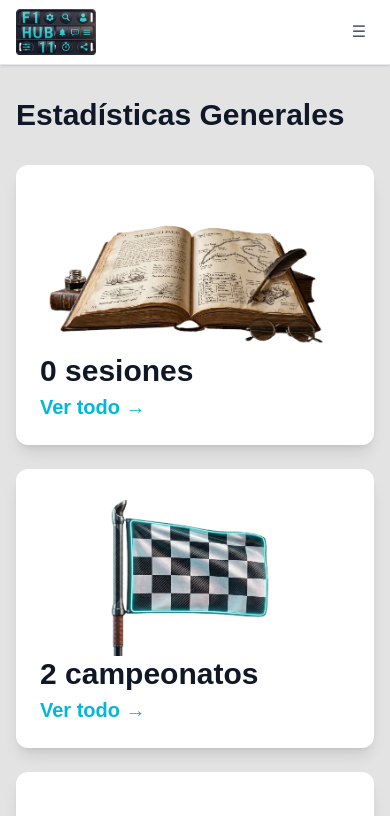
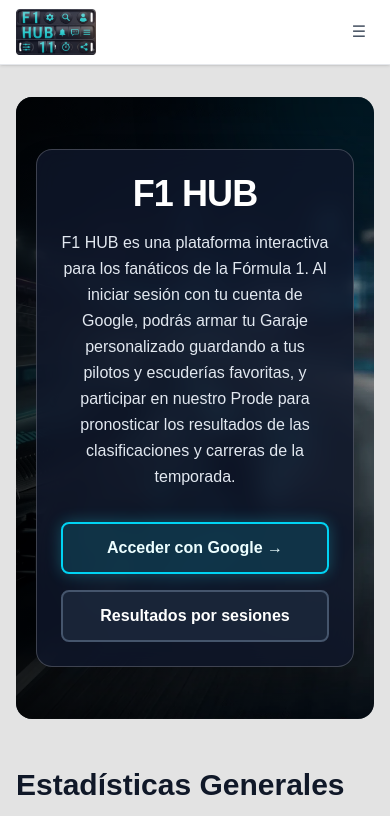
Before and after one commit to AldoNunez90/f1, a Next.js app: page / in a window 390 px wide. Shown: the top 816 px of the page. Built offline with nearby package versions, Linux system fonts and the light colour scheme; no server answers; the database is empty.

Commit message:
metadata2

```diff
--- a/app/layout.tsx
+++ b/app/layout.tsx
@@ -7,6 +7,7 @@ import Script from "next/script";
 import { Analytics } from "@vercel/analytics/next";
 import { F1Provider } from "@/lib/context/F1Context";
 import { SessionProvider } from "next-auth/react";
+import  Link  from "next/link"
 
 // Inicializar servicios del servidor
 initializeAppServices();
@@ -92,11 +93,15 @@ export default function RootLayout({
           </F1Provider>
         </SessionProvider>
         <Analytics />
-        <footer className="bg-white dark:bg-gray-900 border-t border-gray-200 dark:border-gray-800 mt-16">
-          <div className="max-w-7xl mx-auto px-4 sm:px-6 lg:px-8 py-8 text-center">
+      <footer className="bg-white dark:bg-gray-900 border-t border-gray-200 dark:border-gray-800 mt-16">
+          <div className="max-w-7xl mx-auto px-4 sm:px-6 lg:px-8 py-8 flex flex-col md:flex-row justify-between items-center gap-4 text-center md:text-left">
             <p className="text-gray-600 dark:text-gray-400 text-sm">
-              © 2026 F1 News | Powered by Open F1 API • Made with AI assistance
+              © 2026 F1 HUB | Powered by Open F1 API • Made with AI assistance
             </p>
+            <div className="flex gap-6 text-sm font-semibold text-cyan-600 dark:text-cyan-400">
+              <Link href="/privacy" className="hover:underline">Políticas de Privacidad</Link>
+              <Link href="/terms" className="hover:underline">Términos de Uso</Link>
+            </div>
           </div>
         </footer>
       </body>
--- a/app/page.tsx
+++ b/app/page.tsx
@@ -218,39 +218,40 @@ export default function Home() {
 
   return (
     <div className="space-y-12">
-      {/* Hero Section */}
-      <section className="min-h-96 relative overflow-hidden rounded-2xl md:py-12 text-white justify-items-end items-center hidden md:block">
-        <div className="hidden md:block absolute inset-0">
+      {/* Hero Section - AHORA VISIBLE EN MOBILE */}
+      <section className="min-h-96 relative overflow-hidden rounded-2xl py-8 md:py-12 text-white flex justify-center md:justify-end items-center">
+        {/* Imagen de fondo (ahora visible siempre) */}
+        <div className="absolute inset-0">
           <Image
             src="/landingImgAlfaRomeo.webp"
             alt="F1 HUB - Hero Background"
             fill
             priority
-            sizes="(max-width: 1200px) 100vw, 1200px"
+            sizes="100vw"
             className="object-cover object-center z-0"
           />
         </div>
 
-        <div className="absolute inset-0 bg-linear-to-r from-black/50 via-transparent to-black/20 z-0 pointer-events-none" />
+        <div className="absolute inset-0 bg-linear-to-r from-black/80 via-black/50 to-black/30 z-0 pointer-events-none" />
         <div className="absolute -right-32 -top-32 h-64 w-64 rounded-full bg-cyan-800 opacity-20 blur-3xl z-0"></div>
-        <div className="absolute -left-32 -bottom-32 h-64 w-64 rounded-full bg-cyan-800 opacity-20 blur-3xl z-0"></div>
 
-        <div className="hidden md:flex relative z-10 flex-col max-w-1/3 m-5 bg-gray-600/30 backdrop-blur-sm rounded-2xl p-5 border border-white/10">
-          <h1 className="text-5xl font-bold mb-4 mt-4 tracking-tight">F1 HUB</h1>
-          <p className="text-red-100 text-xl max-w-2xl mb-8 mt-4 whitespace-pre-line font-medium">
-           F1 HUB es una plataforma interactiva para los fanáticos de la Fórmula 1. Al iniciar sesión con tu cuenta de Google, podrás armar tu Garaje personalizado guardando a tus pilotos y escuderías favoritas, y participar en nuestro Prode para pronosticar los resultados de las clasificaciones y carreras de la temporada.
+        {/* Contenedor de texto - Quitamos el hidden */}
+        <div className="flex relative z-10 flex-col max-w-lg m-5 bg-slate-900/80 md:bg-gray-600/30 backdrop-blur-md rounded-2xl p-6 border border-white/20 text-center md:text-left shadow-2xl">
+          <h1 className="text-4xl md:text-5xl font-bold mb-4 tracking-tight text-white">F1 HUB</h1>
+          <p className="text-slate-200 text-base md:text-lg mb-8 leading-relaxed font-medium">
+            F1 HUB es una plataforma interactiva para los fanáticos de la Fórmula 1. Al iniciar sesión con tu cuenta de Google, podrás armar tu Garaje personalizado guardando a tus pilotos y escuderías favoritas, y participar en nuestro Prode para pronosticar los resultados de las clasificaciones y carreras de la temporada.
           </p>
 
-          <div className="flex gap-4 flex-wrap mb-10">
+          <div className="flex flex-col sm:flex-row gap-4 justify-center md:justify-start">
             <Link
               href="/perfil"
-              className="px-8 py-3 border-2 border-white text-white bg-cyan-900/50 font-bold rounded-lg hover:bg-cyan-500 hover:border-cyan-500 transition mb-8 text-center"
+              className="px-6 py-3 border-2 border-cyan-400 text-cyan-50 bg-cyan-900/50 font-bold rounded-lg hover:bg-cyan-500 hover:text-slate-900 hover:border-cyan-500 transition text-center shadow-[0_0_15px_rgba(34,211,238,0.3)]"
             >
-              Acceder →
+              Acceder con Google →
             </Link>
             <Link
               href="/sessions"
-              className="px-8 py-3 bg-cyan-900/50 border-2 border-white text-white font-bold rounded-lg hover:bg-cyan-500 hover:border-cyan-500 transition text-center"
+              className="px-6 py-3 bg-slate-800/80 border-2 border-slate-600 text-white font-bold rounded-lg hover:bg-slate-700 hover:border-slate-500 transition text-center"
             >
               Resultados por sesiones
             </Link>
--- /dev/null
+++ b/app/privacy/page.tsx
@@ -0,0 +1,23 @@
+// app/privacy/page.tsx
+export const metadata = { title: "Políticas de Privacidad | F1 HUB" };
+
+export default function PrivacyPage() {
+  return (
+    <div className="max-w-3xl mx-auto py-12 prose dark:prose-invert">
+      <h1 className="text-3xl font-bold mb-6">Políticas de Privacidad de F1 HUB</h1>
+      <p className="mb-4">Última actualización: {new Date().toLocaleDateString('es-AR')}</p>
+
+      <h2 className="text-xl font-semibold mt-8 mb-4">1. Información que recopilamos</h2>
+      <p className="mb-4">Al iniciar sesión en F1 HUB utilizando tu cuenta de Google, recopilamos únicamente tu nombre, dirección de correo electrónico y foto de perfil pública para crear y gestionar tu cuenta de usuario.</p>
+
+      <h2 className="text-xl font-semibold mt-8 mb-4">2. Uso de la información</h2>
+      <p className="mb-4">Utilizamos tu información exclusivamente para personalizar tu experiencia (Garaje personal), gestionar tus predicciones en el Prode y mostrar tu progreso en el ranking interno. No vendemos, alquilamos ni compartimos tus datos con terceros.</p>
+
+      <h2 className="text-xl font-semibold mt-8 mb-4">3. Seguridad de los datos</h2>
+      <p className="mb-4">Tus datos se almacenan de forma segura. La autenticación se maneja directamente mediante los protocolos seguros de Google OAuth 2.0. No almacenamos contraseñas en nuestros servidores.</p>
+
+      <h2 className="text-xl font-semibold mt-8 mb-4">4. Eliminación de datos</h2>
+      <p className="mb-4">Puedes solicitar la eliminación completa de tu cuenta y todos los datos asociados (predicciones y favoritos) en cualquier momento escribiendo un correo al administrador de la web.</p>
+    </div>
+  );
+}
--- /dev/null
+++ b/app/terms/page.tsx
@@ -0,0 +1,19 @@
+// app/terms/page.tsx
+export const metadata = { title: "Términos de Uso | F1 HUB" };
+
+export default function TermsPage() {
+  return (
+    <div className="max-w-3xl mx-auto py-12 prose dark:prose-invert">
+      <h1 className="text-3xl font-bold mb-6">Términos de Uso de F1 HUB</h1>
+
+      <h2 className="text-xl font-semibold mt-8 mb-4">1. Aceptación de los Términos</h2>
+      <p className="mb-4">Al acceder y utilizar F1 HUB, aceptas estar sujeto a estos Términos de Uso. Esta aplicación es un proyecto no oficial, creado con fines de entretenimiento y estadísticas deportivas.</p>
+
+      <h2 className="text-xl font-semibold mt-8 mb-4">2. Autenticación con Google</h2>
+      <p className="mb-4">Para utilizar las funciones interactivas (Prode y Favoritos), debes iniciar sesión mediante tu cuenta de Google. Eres responsable de mantener la confidencialidad de tu acceso.</p>
+
+      <h2 className="text-xl font-semibold mt-8 mb-4">3. Descargo de Responsabilidad</h2>
+      <p className="mb-4">F1 HUB no está afiliada, asociada, autorizada, respaldada ni conectada oficialmente de ninguna manera con la Fórmula 1, Formula One Management, la FIA, ni con ninguno de sus equipos o pilotos oficiales. El uso de nombres, logotipos e imágenes se hace bajo el principio de &quot;Uso Justo&quot; (Fair Use) con fines informativos y periodísticos.</p>
+    </div>
+  );
+}
```
